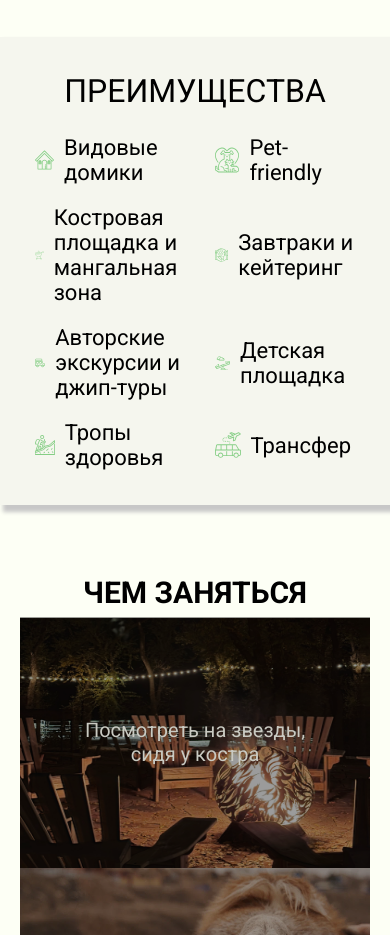
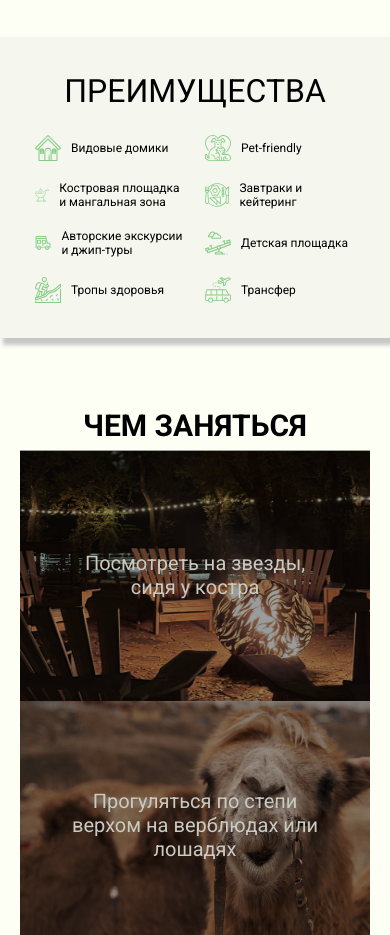
Before and after one commit to DogmaN-fe/arshan-web, a Next.js app: page / in a window 390 px wide. Shown: the part 1980-2915 px from the top of the page. Built offline with nearby package versions, Linux system fonts and the light colour scheme.

Commit message:
Финал фикс

```diff
--- a/app/ui/advantagesSection/advantagesSection.module.css
+++ b/app/ui/advantagesSection/advantagesSection.module.css
@@ -109,6 +109,6 @@
   }
 
   .advantage_description{
-    font-size: 22px;
+    font-size: 12px;
   }
 }
--- a/app/ui/contacsSection/contacsSection.module.css
+++ b/app/ui/contacsSection/contacsSection.module.css
@@ -55,4 +55,8 @@
     margin-right: 0;
     margin-bottom: 15px;
   }
+
+  .map{
+    width:90%;
+  }
 }
--- a/app/ui/contacsSection/contacsSection.tsx
+++ b/app/ui/contacsSection/contacsSection.tsx
@@ -35,7 +35,7 @@ export default function ContacsSection(): ReactElement {
           </Link>
         </span>
       </div>
-      <div className="map">
+      <div className={styles.map}>
         <div style={{ position: "relative", overflow: "hidden" }}>
           <a
             href="https://yandex.ru/maps/org/arshan_glemping/210839481246/?utm_medium=mapframe&utm_source=maps"
```
